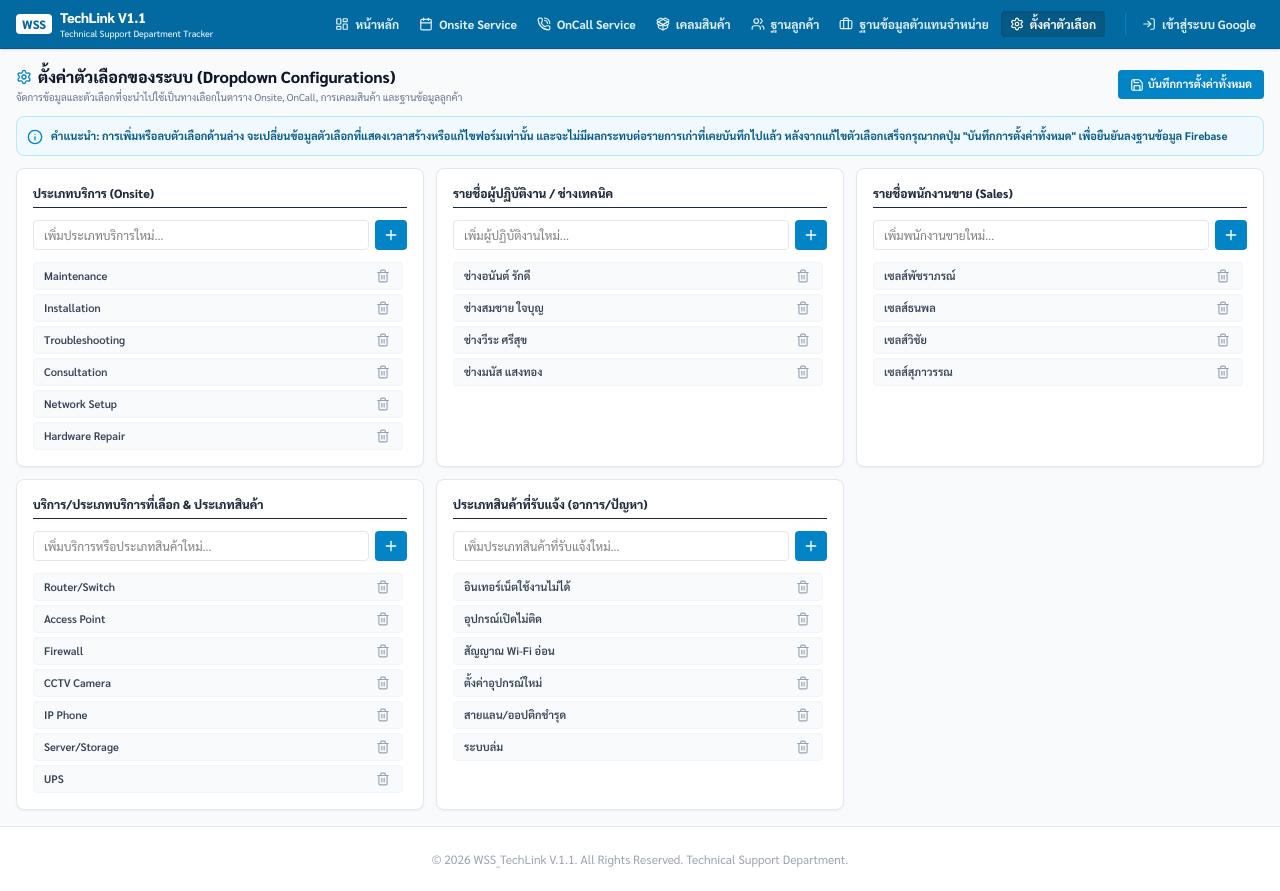
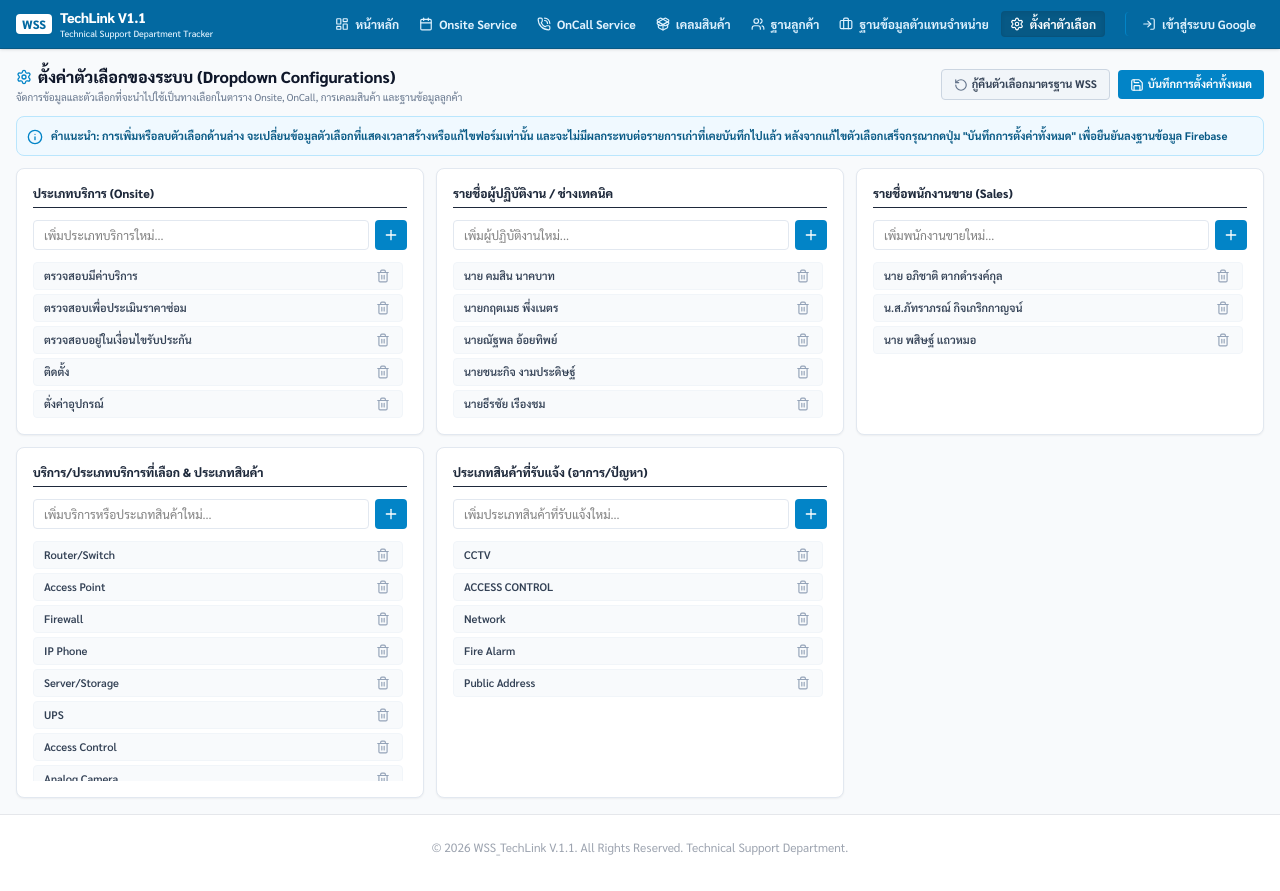
Before and after one commit to komsinwins/TechLink-V1.1, a React (Vite) app: page / in a window 1280 px wide. Both pictures are taken after a click on the button "ตั้งค่าตัวเลือก". Built offline with nearby package versions, Linux system fonts and the light colour scheme; no server answers; the database is empty.

Commit message:
feat: update system defaults and add distributors
- Update default dropdown options for service types, personnel, and categories
- Add "Restore Defaults" functionality to Settings component
- Define Distributor schema and collection in Firebase configuration

```diff
--- a/firebase-blueprint.json
+++ b/firebase-blueprint.json
@@ -107,6 +107,20 @@
       },
       "required": ["customerCompany"]
     },
+    "Distributor": {
+      "title": "Distributor",
+      "description": "Distributor and vendor contact details",
+      "type": "object",
+      "properties": {
+        "companyName": { "type": "string" },
+        "address": { "type": "string" },
+        "contacts": { "type": "array" },
+        "claimAddress": { "type": "string" },
+        "claimContacts": { "type": "array" },
+        "createdAt": { "type": "integer" }
+      },
+      "required": ["companyName"]
+    },
     "DropdownOptions": {
       "title": "DropdownOptions",
       "description": "Global custom dropdown option settings",
@@ -137,6 +151,10 @@
       "schema": { "$ref": "#/entities/ProductClaim" },
       "description": "Claims collection"
     },
+    "distributors": {
+      "schema": { "$ref": "#/entities/Distributor" },
+      "description": "Distributors and vendors collection"
+    },
     "settings": {
       "schema": { "$ref": "#/entities/DropdownOptions" },
       "description": "System settings and customization options"
--- a/src/App.tsx
+++ b/src/App.tsx
@@ -22,12 +22,44 @@ import {
 } from 'lucide-react';
 
 // Default Dropdown selections
-const DEFAULT_OPTIONS: DropdownOptions = {
-  serviceTypes: ['Maintenance', 'Installation', 'Troubleshooting', 'Consultation', 'Network Setup', 'Hardware Repair'],
-  operators: ['ช่างอนันต์ รักดี', 'ช่างสมชาย ใจบุญ', 'ช่างวีระ ศรีสุข', 'ช่างมนัส แสงทอง'],
-  salesReps: ['เซลส์พัชราภรณ์', 'เซลส์ธนพล', 'เซลส์วิชัย', 'เซลส์สุภาวรรณ'],
-  productTypes: ['Router/Switch', 'Access Point', 'Firewall', 'CCTV Camera', 'IP Phone', 'Server/Storage', 'UPS'],
-  reportedCategories: ['อินเทอร์เน็ตใช้งานไม่ได้', 'อุปกรณ์เปิดไม่ติด', 'สัญญาณ Wi-Fi อ่อน', 'ตั้งค่าอุปกรณ์ใหม่', 'สายแลน/ออปติกชำรุด', 'ระบบล่ม']
+export const DEFAULT_OPTIONS: DropdownOptions = {
+  serviceTypes: [
+    'ตรวจสอบมีค่าบริการ',
+    'ตรวจสอบเพื่อประเมินราคาซ่อม',
+    'ตรวจสอบอยู่ในเงื่อนไขรับประกัน',
+    'ติดตั้ง',
+    'ตั่งค่าอุปกรณ์'
+  ],
+  operators: [
+    'นาย คมสิน นาคบาท',
+    'นายกฤตเมธ  พึ่งเนตร',
+    'นายณัฐพล  อ้อยทิพย์',
+    'นายชนะกิจ  งามประดิษฐ์',
+    'นายธีรชัย  เรืองชม'
+  ],
+  salesReps: [
+    'นาย อภิชาติ ตากดำรงค์กุล',
+    'น.ส.ภัทราภรณ์  กิจเกริกกาญจน์',
+    'นาย พสิษฐ์ แถวหมอ'
+  ],
+  productTypes: [
+    'Router/Switch',
+    'Access Point',
+    'Firewall',
+    'IP Phone',
+    'Server/Storage',
+    'UPS',
+    'Access Control',
+    'Analog Camera',
+    'IP Camera'
+  ],
+  reportedCategories: [
+    'CCTV',
+    'ACCESS CONTROL',
+    'Network',
+    'Fire Alarm',
+    'Public Address'
+  ]
 };
 
 export default function App() {
--- a/src/components/Settings.tsx
+++ b/src/components/Settings.tsx
@@ -1,5 +1,5 @@
 import React, { useState } from 'react';
-import { Plus, Trash2, Settings as SettingsIcon, Save, Info } from 'lucide-react';
+import { Plus, Trash2, Settings as SettingsIcon, Save, Info, RotateCcw } from 'lucide-react';
 
 interface SettingsProps {
   dropdownOptions: {
@@ -27,6 +27,61 @@ export default function Settings({ dropdownOptions, onSaveOptions }: SettingsPro
   React.useEffect(() => {
     setLocalOptions({ ...dropdownOptions });
   }, [dropdownOptions]);
+
+  const handleRestoreDefaults = async () => {
+    if (confirm('คุณต้องการกู้คืนตัวเลือกของระบบกลับเป็นค่าเริ่มต้นมาตรฐาน (WSS Company Options) หรือไม่?')) {
+      const restored = {
+        serviceTypes: [
+          'ตรวจสอบมีค่าบริการ',
+          'ตรวจสอบเพื่อประเมินราคาซ่อม',
+          'ตรวจสอบอยู่ในเงื่อนไขรับประกัน',
+          'ติดตั้ง',
+          'ตั่งค่าอุปกรณ์'
+        ],
+        operators: [
+          'นาย คมสิน นาคบาท',
+          'นายกฤตเมธ  พึ่งเนตร',
+          'นายณัฐพล  อ้อยทิพย์',
+          'นายชนะกิจ  งามประดิษฐ์',
+          'นายธีรชัย  เรืองชม'
+        ],
+        salesReps: [
+          'นาย อภิชาติ ตากดำรงค์กุล',
+          'น.ส.ภัทราภรณ์  กิจเกริกกาญจน์',
+          'นาย พสิษฐ์ แถวหมอ'
+        ],
+        productTypes: [
+          'Router/Switch',
+          'Access Point',
+          'Firewall',
+          'IP Phone',
+          'Server/Storage',
+          'UPS',
+          'Access Control',
+          'Analog Camera',
+          'IP Camera'
+        ],
+        reportedCategories: [
+          'CCTV',
+          'ACCESS CONTROL',
+          'Network',
+          'Fire Alarm',
+          'Public Address'
+        ]
+      };
+      setLocalOptions(restored);
+      setIsSaving(true);
+      try {
+        await onSaveOptions(restored);
+        alert('กู้คืนตัวเลือกตั้งค่าของระบบเรียบร้อยแล้ว!');
+      } catch (err) {
+        console.error(err);
+        alert('เกิดข้อผิดพลาดในการกู้คืน');
+      } finally {
+        setIsSaving(false);
+      }
+    }
+  };
 
   const handleAddOption = (field: keyof typeof dropdownOptions, inputKey: keyof typeof newInputs) => {
     const val = newInputs[inputKey].trim();
@@ -76,14 +131,27 @@ export default function Settings({ dropdownOptions, onSaveOptions }: SettingsPro
           <p className="text-[10px] text-slate-500">จัดการข้อมูลและตัวเลือกที่จะนำไปใช้เป็นทางเลือกในตาราง Onsite, OnCall, การเคลมสินค้า และฐานข้อมูลลูกค้า</p>
         </div>
 
+        <div className="flex items-center gap-2 self-stretch sm:self-auto">
+          <button
+            type="button"
+            onClick={handleRestoreDefaults}
+            disabled={isSaving}
+            className="flex items-center gap-1 px-3 py-1.5 bg-slate-100 border border-slate-300 text-slate-700 rounded text-[11px] font-bold hover:bg-slate-200 transition-colors disabled:opacity-50 cursor-pointer justify-center"
+            title="กู้คืนตัวเลือกมาตรฐานของบริษัท WSS"
+          >
+            <RotateCcw className="w-3.5 h-3.5 text-slate-500" />
+            กู้คืนตัวเลือกมาตรฐาน WSS
+          </button>
+
           <button
             onClick={handleSaveAll}
             disabled={isSaving}
-          className="flex items-center gap-1 px-3 py-1.5 bg-blue-600 text-white rounded text-[11px] font-bold hover:bg-blue-700 transition-colors disabled:opacity-50 cursor-pointer self-stretch sm:self-auto justify-center"
+            className="flex items-center gap-1 px-3 py-1.5 bg-blue-600 text-white rounded text-[11px] font-bold hover:bg-blue-700 transition-colors disabled:opacity-50 cursor-pointer justify-center"
           >
             <Save className="w-3.5 h-3.5" />
             {isSaving ? 'กำลังบันทึก...' : 'บันทึกการตั้งค่าทั้งหมด'}
           </button>
+        </div>
       </div>
 
       <div className="bg-blue-50 border border-blue-200 rounded-lg p-2.5 flex gap-2 text-[11px] text-blue-800 leading-relaxed font-bold">
```
Also changed, not shown: 1 other file (tests, documents, lock files or other folders). Lines whose indentation alone changed are shown as unchanged.
